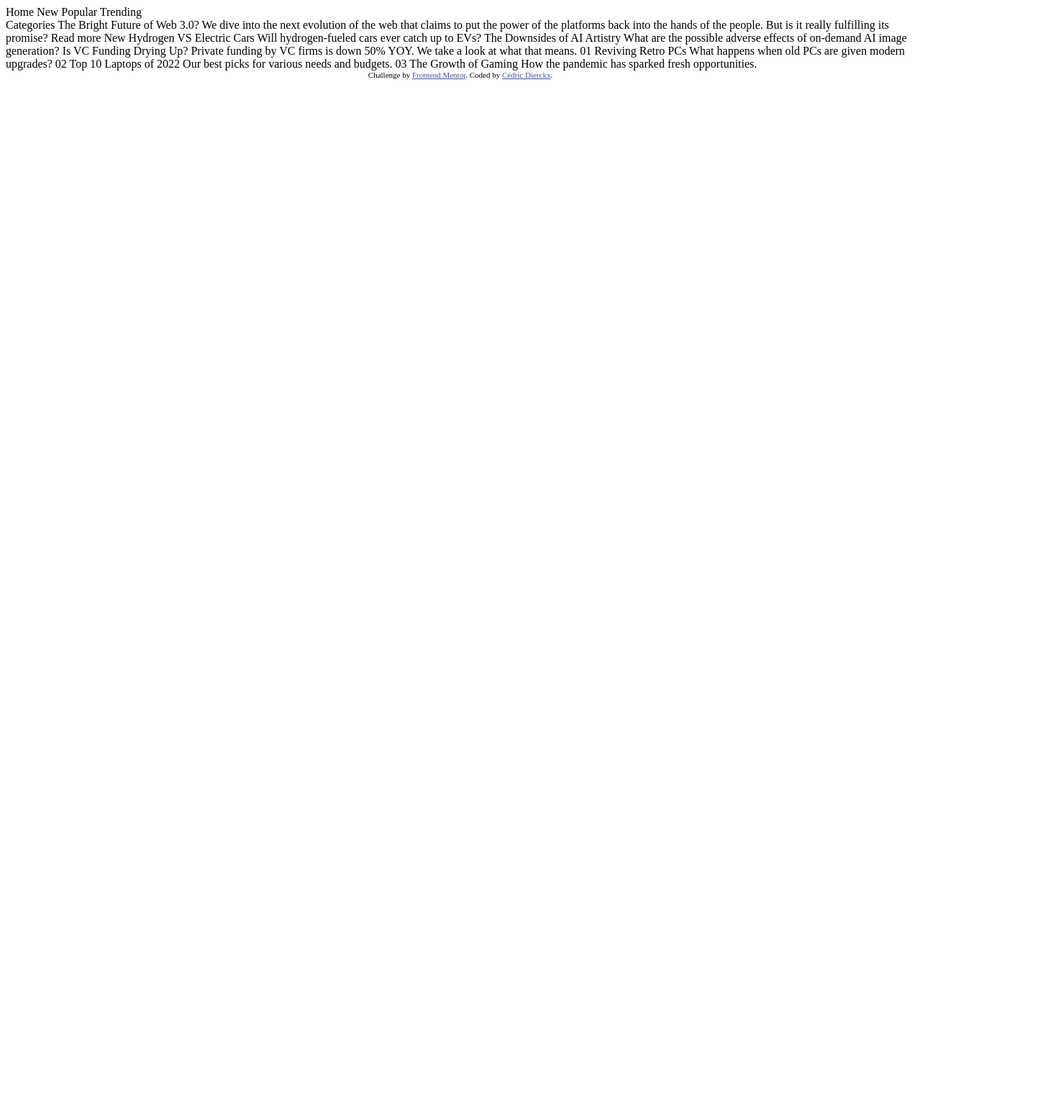
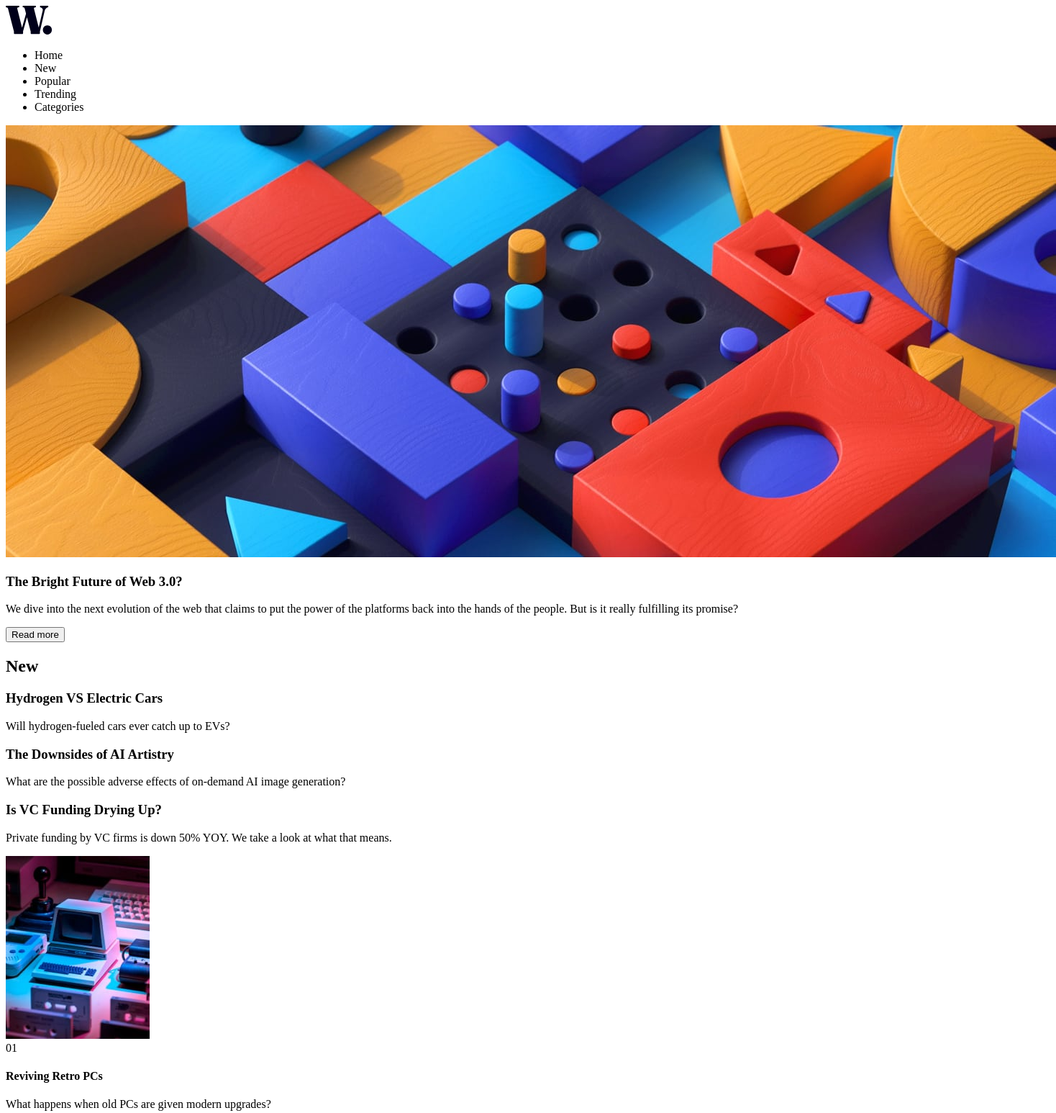
Before and after one commit to CE5RIC/News-Homepage, a plain HTML site: page index.html in a window 1280 px wide. Shown: the top 1546 px of the page at 72% size, 1468 px wide, since content can reach past the window. Before the commit the page ends 800 px from the top, so only its background shows below. Drawn offline with Linux system fonts and the light colour scheme.

Commit message:
html content structured

```diff
--- a/index.html
+++ b/index.html
@@ -19,48 +19,103 @@
 <body>
 
   <header>
-
+<div>
+  <img src="./assets/images/logo.svg" alt="">
+</div>
     <nav>
-      Home
-      New
-      Popular
-      Trending
+      <ul>
+      <li>Home</li>
+      <li>New</li>
+      <li>Popular</li>
+      <li>Trending</li>
+      <li>Categories</li>
+      </ul>
     </nav>
 
   </header>
 
+  <section>
+    <div>
 
-  Categories
+      <picture>
 
-  The Bright Future of Web 3.0?
+        <source media="(min-width: 768px)" srcset="./assets/images/image-web-3-desktop.jpg">
+        <img src="./assets/images/image-web-3-mobile.jpg" alt="">
 
-  We dive into the next evolution of the web that claims to put the power of the platforms back into the hands of the people.
-  But is it really fulfilling its promise?
+      </picture>
 
-  Read more
+      <article>
+      <h1> The Bright Future of Web 3.0?</h1>
 
-  New
+      <div>
+        <p> We dive into the next evolution of the web that claims to put the power of the platforms back into the hands of the people.
+          But is it really fulfilling its promise?</p>
 
-  Hydrogen VS Electric Cars
-  Will hydrogen-fueled cars ever catch up to EVs?
+        <button>Read more</button>
+      </div>
+      </article>
 
-  The Downsides of AI Artistry
-  What are the possible adverse effects of on-demand AI image generation?
 
-  Is VC Funding Drying Up?
-  Private funding by VC firms is down 50% YOY. We take a look at what that means.
+    </div>
 
-  01
-  Reviving Retro PCs
-  What happens when old PCs are given modern upgrades?
 
-  02
-  Top 10 Laptops of 2022
-  Our best picks for various needs and budgets.
+  <div>
+    <h2>New</h2>
 
-  03
-  The Growth of Gaming
-  How the pandemic has sparked fresh opportunities.
+    <article>
+      <h3>Hydrogen VS Electric Cars</h3>
+      <p>Will hydrogen-fueled cars ever catch up to EVs?</p>
+    </article>
+
+   <article>
+    <h3>The Downsides of AI Artistry</h3>
+    <p>What are the possible adverse effects of on-demand AI image generation?</p>
+   </article>
+
+
+<article>
+  <h3>Is VC Funding Drying Up?</h3>
+  <p>Private funding by VC firms is down 50% YOY. We take a look at what that means.</p>
+</article>
+
+  </div>
+
+  </section>
+
+ <div>
+
+  <article>
+    <img src="./assets/images/image-retro-pcs.jpg" alt="image of retro pc">
+  <div>
+    <span>01</span>
+  <h4>Reviving Retro PCs</h4>
+   <p>What happens when old PCs are given modern upgrades?</p>
+  </div>
+  </article>
+
+  <article>
+    <img src="./assets/images/image-top-laptops.jpg" alt="image of laptops">
+    <div>
+      <span>02</span>
+      <h4>Top 10 Laptops of 2022</h4>
+      <p>Our best picks for various needs and budgets.</p>
+    </div>
+
+  </article>
+
+  <article>
+    <img src="./assets/images/image-gaming-growth.jpg" alt="gaming image">
+    <div>
+      <span>03</span>
+      <h4>The Growth of Gaming</h4>
+      <p>How the pandemic has sparked fresh opportunities.</p>
+    </div>
+
+    </div></article>
+
+
+
+
 
   <div class="attribution">
     Challenge by <a href="https://www.frontendmentor.io?ref=challenge" target="_blank">Frontend Mentor</a>.
```
